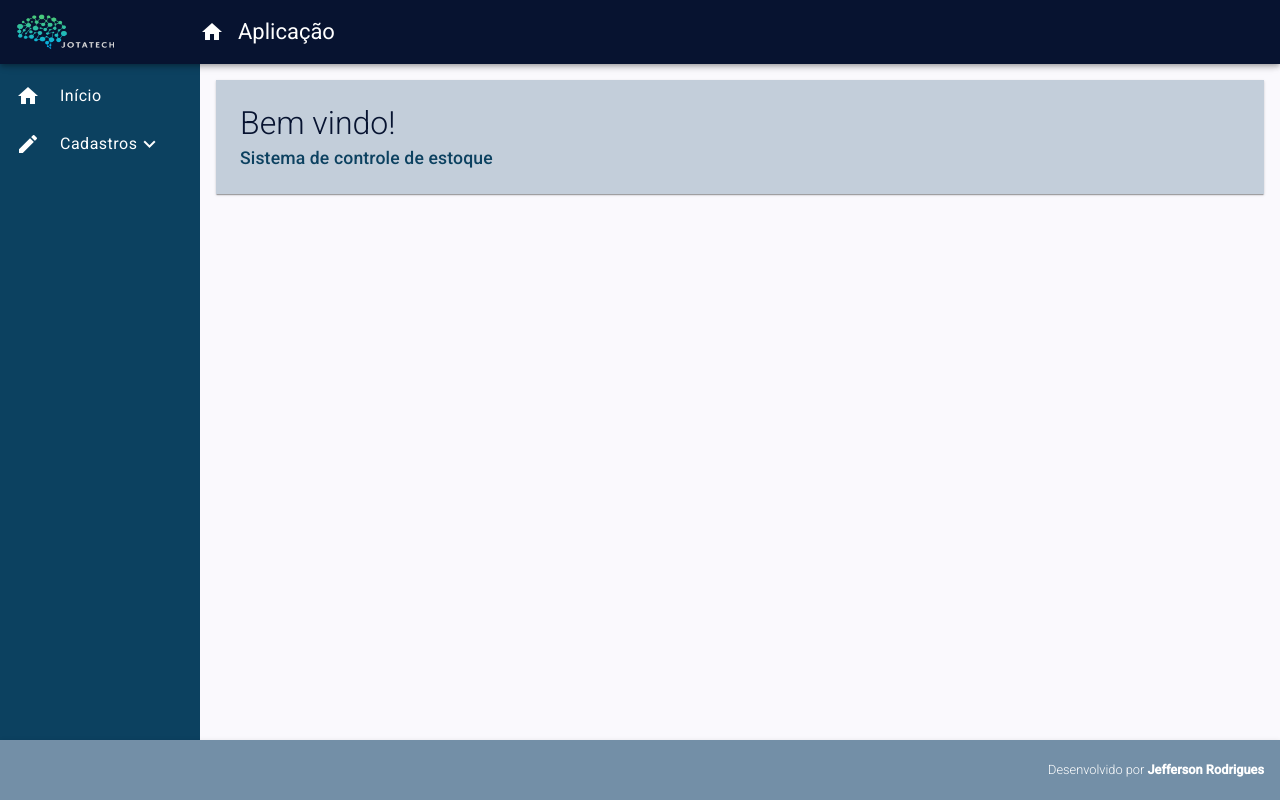
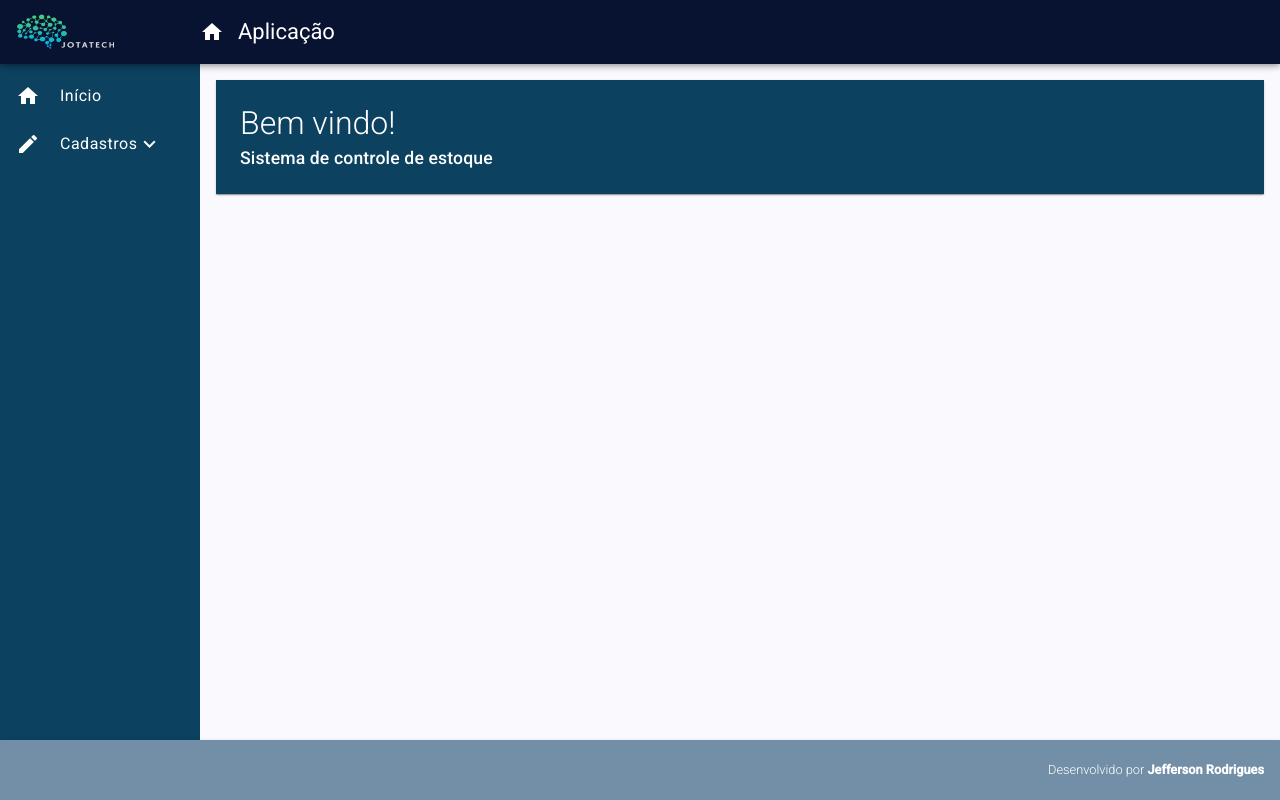
Before and after one commit to Jeff-Rdg/Stock_v2, an Angular app: page / in a window 1280 px wide. Built offline with nearby package versions, Linux system fonts and the light colour scheme.

Commit message:
ci: Adjust in card css

```diff
--- a/src/app/shared/components/card/card.component.scss
+++ b/src/app/shared/components/card/card.component.scss
@@ -2,7 +2,8 @@
 .home {
   padding: 24px;
   border-radius: 0;
-  background-color: #c3ceda;
+  background-color: #0C4160;
+  color: #ffffff;
 }
 
 .title {
@@ -10,10 +11,10 @@
   font-weight: 300;
   line-height: 1.2;
   padding-bottom: 4px;
-  color: #071330;
 }
 
 .sub-title {
+  color: #ffffff;
   font-size: 1.1rem;
-  color: #0C4160;
+
 }
```
